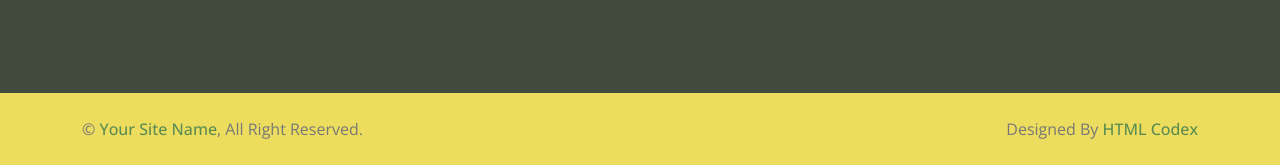
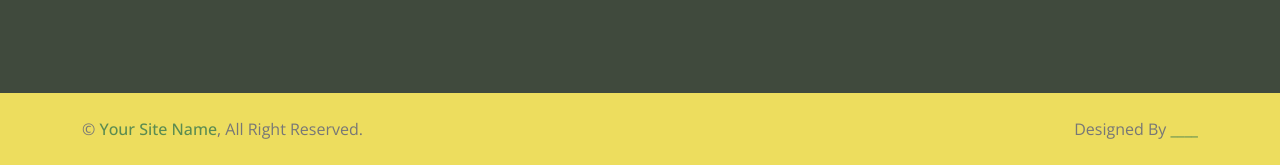
Before and after one commit to vanonshati/dairy-website, a plain HTML site: page index.html in a window 1280 px wide. Shown: the part 6643-6808 px from the top of the page. Drawn offline with nearby package versions, Linux system fonts and the light colour scheme; animation ran at ten frames a second.

Commit message:
Update index.html

```diff
--- a/index.html
+++ b/index.html
@@ -627,7 +627,7 @@
     <!-- Footer End -->
 
 
-    <!-- Copyright Start -->
+  <!-- Copyright Start -->
     <div class="container-fluid bg-secondary text-body copyright py-4">
         <div class="container">
             <div class="row">
@@ -635,8 +635,8 @@
                     &copy; <a class="fw-semi-bold" href="#">Your Site Name</a>, All Right Reserved.
                 </div>
                 <div class="col-md-6 text-center text-md-end">
-                    <!--/*** This template is free as long as you keep the footer author’s credit link/attribution link/backlink. If you'd like to use the template without the footer author’s credit link/attribution link/backlink, you can purchase the Credit Removal License from "https://htmlcodex.com/credit-removal". Thank you for your support. ***/-->
-                    Designed By <a class="fw-semi-bold" href="https://htmlcodex.com">HTML Codex</a>
+
+                    Designed By <a class="fw-semi-bold" href="">____</a>
                 </div>
             </div>
         </div>
@@ -663,4 +663,5 @@
     <script src="js/main.js"></script>
 </body>
 
+
 </html>
```
